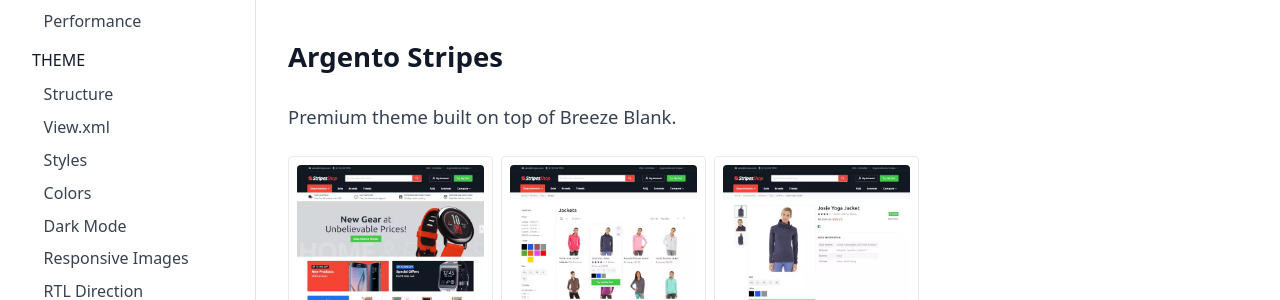
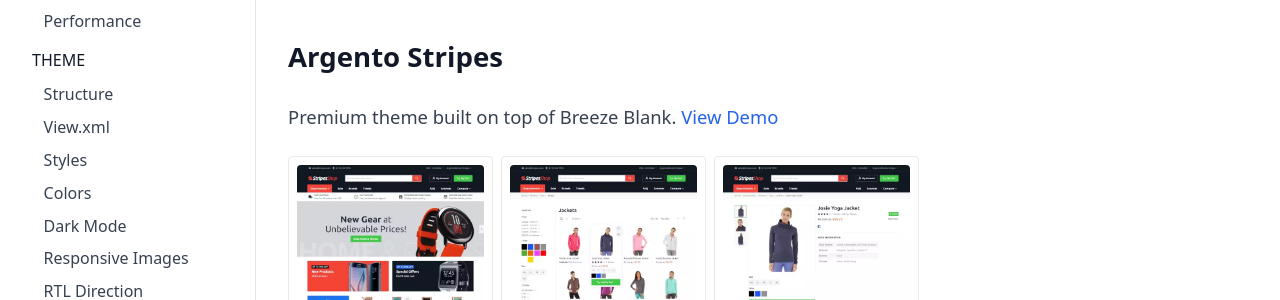
Before and after one commit to breezefront/breezefront.com, a Jekyll site: the page built from collections/_essentials/screenshots.md, in a window 1280 px wide and 900 px high, scrolled down 886 px. Shown: the part 252-552 px from the top of the window. Built offline with Jekyll 4.4.1, drawn with Linux system fonts in a browser that asks for light colours.

Commit message:
Added a link to ArgentoStripes demo

```diff
--- a/collections/_essentials/screenshots.md
+++ b/collections/_essentials/screenshots.md
@@ -25,6 +25,6 @@ Light theme with rounded shapes and contrast forms. [View Demo](https://breeze.s
 
 ## Argento Stripes
 
-Premium theme built on top of Breeze Blank.
+Premium theme built on top of Breeze Blank. [View Demo](https://argento-breeze-m2.swissupdemo.com/stripes_breeze/){:target="_blank" rel="noopener"}
 
 {% include gallery.html dir="argento-stripes" width="350" height="250" %}
```
